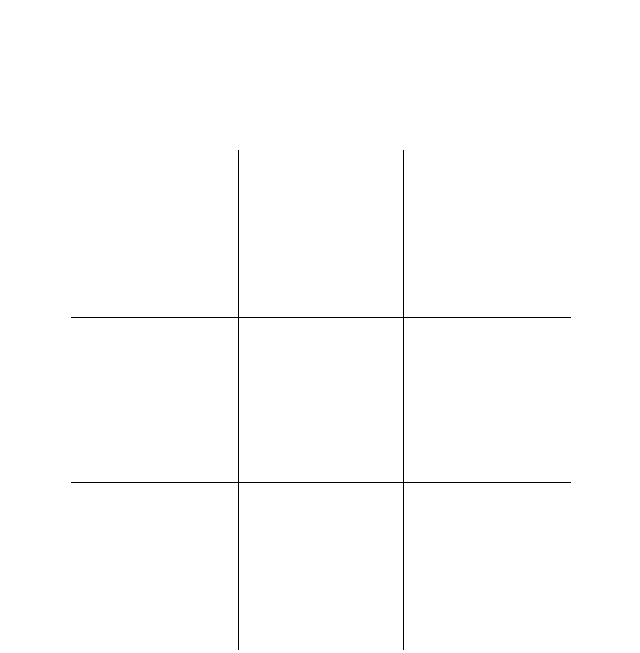
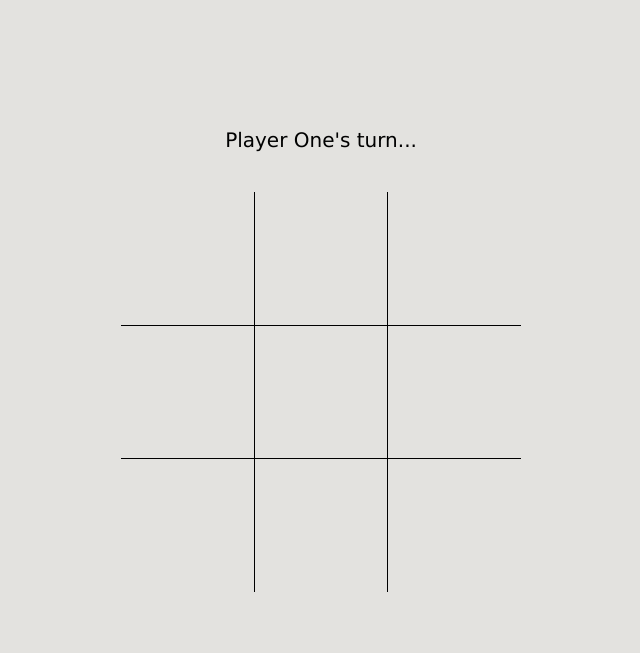
Before and after one commit to SenSlay/tic-tac-toe, a plain HTML site: page index.html in a window 1280 px wide. Shown: the whole page, without its empty margins (319-959 px from the left). Drawn offline with Linux system fonts and the light colour scheme.

Commit message:
Add player turn text
- Changed background color to #E3E2DF
- Adjust size of game-board to 400px
- Set body to border-box sizing with 10% top padding

```diff
--- a/index.html
+++ b/index.html
@@ -8,7 +8,7 @@
 </head>
 <body>
     <main>
-        <div></div>
+        <div class="player-turn"></div>
 
         <div class="game-board">
 
--- a/script.js
+++ b/script.js
@@ -150,12 +150,17 @@ const game = (() => {
 
 function displayController() {
     const boardContainer = document.querySelector(".game-board");
+    const playerTurnContainer = document.querySelector(".player-turn");
 
     const updateDisplay = () => {
         // Clear Board
         boardContainer.textContent = "";
 
         const board = game.getBoard();
+        const activePlayer = game.getActivePlayer();
+
+        // Display player's turn
+        playerTurnContainer.textContent = `${activePlayer.name}'s turn...`;
 
         // ID counter for unique ID per cell
         let idCounter = 0;
--- a/style.css
+++ b/style.css
@@ -2,26 +2,38 @@
     padding: 0;
     margin: 0;
     border: 0;
+    font-family: Verdana, Geneva, Tahoma, sans-serif;
 }
 
 body {
     display: flex;
     flex-direction: column;
-    justify-content: center;
     align-items: center;
     height: 100vh;
+    padding-top: 10%;
+    background-color: #E3E2DF;
+    box-sizing: border-box;
+}
+
+.player-turn {
+    display: flex;
+    justify-content: center;
+    text-align: center;
+    font-size: 20px;
+    font-weight: 500;
+    padding-bottom: 40px;
 }
 
 .game-board {
     display: grid;
     grid-template-columns: repeat(3, 1fr);
     grid-template-rows: repeat(3, 1fr);
-    height: 500px;
-    width: 500px;
+    height: 400px;
+    width: 400px;
 }
 
 .cell {
-    background-color: white;
+    background-color: #E3E2DF;
     font-size: 50px;
     cursor: pointer;
 }
```
